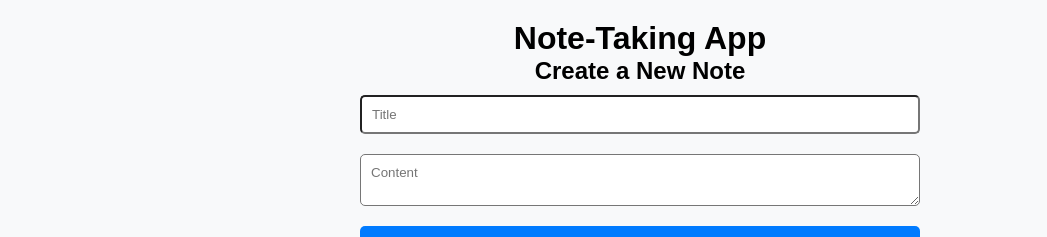
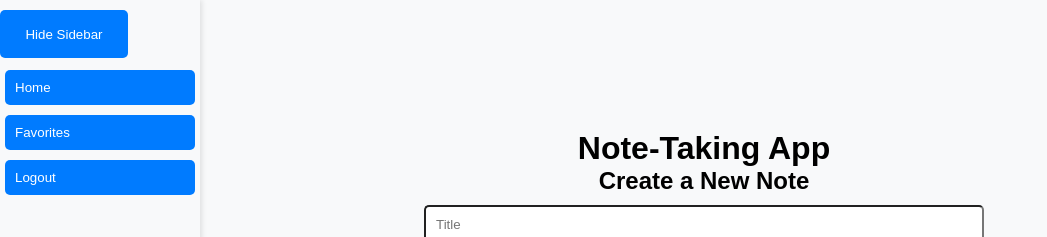
Before and after one commit to MEPRAKHAR/TARS-Assignment, a React (Create React App) app in the folder note-app/: page / in a window 1280 px wide. Shown: the top 237 px of the page, without its empty margins (0-1047 px from the left). Built offline with nearby package versions, Linux system fonts and the light colour scheme; no server answers; sample sign-in values are in the browser's storage.

Commit message:
everything except favourite button is done

```diff
--- a/note-app/src/App.css
+++ b/note-app/src/App.css
@@ -11,7 +11,7 @@ body {
   background-color: #f8f9fa;
 }
 
-.container {
+.content {
   max-width: 600px;
   margin: auto;
   padding: 20px;
@@ -129,4 +129,78 @@ button:hover {
 
 .modal-content button {
   margin-right: 10px;
+  padding: 8px 12px;
+  background-color: #007bff;
+  color: white;
+  border: none;
+  border-radius: 5px;
+  cursor: pointer;
 }
+
+.modal-content button:hover {
+  background-color: #0056b3;
+}
+
+.app-container {
+  display: flex;
+  height: 100vh;
+  top: 10%;
+}
+
+.sidebar {
+  width: 200px;
+  background-color: #f8f9fa;
+  padding: 5px;
+  box-shadow: 2px 0 5px rgba(0, 0, 0, 0.1);
+  transition: transform 0.3s ease;
+  padding-top: 60px;
+  position: fixed;
+  left: 0;
+  top:0;
+  height: 100vh;
+
+
+
+}
+
+.sidebar button {
+
+  display: block;
+  width: 100%;
+  margin: 10px 0;
+  padding: 10px;
+  background-color: #007bff;
+  color: white;
+  border: none;
+  cursor: pointer;
+  text-align: left;
+
+}
+
+.sidebar button:hover {
+  background-color: #0056b3;
+
+}
+
+.content {
+  flex-grow: 1;
+  padding: 20px;
+  overflow-y: auto;
+}
+
+.sidebar-toggle {
+  width: 10%;
+  height: 6%;
+  top: 10px;
+  left: 10px;
+  z-index: 1000;
+  padding: 10px;
+  background-color: #007bff;
+  color: white;
+  border: none;
+  cursor: pointer;
+}
+
+.sidebar-toggle:hover {
+  background-color: #0056b3;
+}
--- a/note-app/src/App.js
+++ b/note-app/src/App.js
@@ -1,5 +1,5 @@
 import React, { useState, useEffect } from 'react';
-import { BrowserRouter as Router, Routes, Route, Navigate } from 'react-router-dom';
+import { BrowserRouter as Router, Routes, Route, Navigate, useNavigate } from 'react-router-dom';
 import Login from './components/Login';
 import Register from './components/Register';
 import Home from './components/Home';
@@ -8,6 +8,12 @@ import './App.css';
 
 function App() {
   const [token, setToken] = useState(localStorage.getItem('token'));
+  const [isSidebarOpen, setIsSidebarOpen] = useState(true); // State to control sidebar visibility
+
+  const handleLogout = () => {
+    localStorage.removeItem('token');
+    setToken(null);
+  };
 
   useEffect(() => {
     const handleStorageChange = () => setToken(localStorage.getItem('token'));
@@ -18,18 +24,48 @@ function App() {
 
   return (
     <Router>
-      <div className="container">
+      <AppContent
+        token={token}
+        setToken={setToken}
+        handleLogout={handleLogout}
+        isSidebarOpen={isSidebarOpen}
+        setIsSidebarOpen={setIsSidebarOpen}
+      />
+    </Router>
+  );
+}
+
+const AppContent = ({ token, setToken, handleLogout, isSidebarOpen, setIsSidebarOpen }) => {
+  const navigate = useNavigate();
+
+  return (
+    <div className="app-container">
+      {token && (
+        <>
+          <button className="sidebar-toggle" onClick={() => setIsSidebarOpen(!isSidebarOpen)}>
+            {isSidebarOpen ? 'Hide Sidebar' : 'Show Sidebar'}
+          </button>
+          {isSidebarOpen && (
+            <div className="sidebar">
+              <button onClick={() => navigate('/')}>Home</button>
+              <button onClick={() => navigate('/favorites')}>Favorites</button>
+              <button onClick={handleLogout}>Logout</button>
+            </div>
+          )}
+        </>
+      )}
+      <div className="content">
         <h1>Note-Taking App</h1>
         <Routes>
-          {/* Redirect to login if not authenticated */}
           <Route path="/" element={token ? <MainDashboard /> : <Navigate to="/login" />} />
           <Route path="/login" element={!token ? <Login setToken={setToken} /> : <Navigate to="/" />} />
           <Route path="/register" element={!token ? <Register setToken={setToken} /> : <Navigate to="/" />} />
+          <Route path="/favorites" element={token ? <NoteList showFavorites={true} /> : <Navigate to="/login" />} />
         </Routes>
       </div>
-    </Router>
+    </div>
   );
-}
+};
 
 // Main Dashboard shows both Home (Create Notes) & NoteList (View Notes)
 const MainDashboard = () => {
--- a/note-app/src/components/NoteList.js
+++ b/note-app/src/components/NoteList.js
@@ -14,6 +14,9 @@ const NoteList = () => {
   const [imageFile, setImageFile] = useState(null);
   const navigate = useNavigate();
   const token = localStorage.getItem('token');
+  const [showFavorites, setShowFavorites] = useState(false);
+
+  const filteredNotes = showFavorites ? notes.filter(note => note.favorite) : notes;
 
   useEffect(() => {
     if (!token) {
@@ -31,7 +34,6 @@ const NoteList = () => {
       .catch(error => console.error('Error fetching notes:', error));
   }, [token, navigate]);
 
-
   const handleSearch = async (query) => {
     setSearchQuery(query);
     try {
@@ -41,6 +43,20 @@ const NoteList = () => {
       setNotes(response.data);
     } catch (error) {
       console.error('Error searching notes:', error);
+    }
+  };
+
+  const toggleFavorite = async (id) => {
+    try {
+      const note = notes.find(note => note._id === id);
+      const response = await axios.put(
+        `http://localhost:3001/api/notes/${id}`,
+        { favorite: !note.favorite },
+        { headers: { Authorization: `Bearer ${token}` } }
+      );
+      setNotes(notes.map(note => (note._id === id ? response.data : note)));
+    } catch (error) {
+      console.error('Error toggling favorite:', error);
     }
   };
 
@@ -103,13 +119,14 @@ const NoteList = () => {
   return (
     <div className="notes-container">
       <h2>My Notes</h2>
+
       <input
         type="text"
         placeholder="Search notes..."
         value={searchQuery}
         onChange={(e) => handleSearch(e.target.value)}
       />
-      {notes.map(note => (
+      {filteredNotes.map(note => (
         <div key={note._id} className="note" onClick={() => handleNoteClick(note)}>
           <h3>{note.title}</h3>
         </div>
@@ -130,6 +147,9 @@ const NoteList = () => {
             <button onClick={updateNote}>Update Note</button>
             <button onClick={() => deleteNote(selectedNote._id)}>Delete Note</button>
             <button onClick={() => copyToClipboard(selectedNote.content)}>Copy to Clipboard</button>
+            <button onClick={() => toggleFavorite(selectedNote._id)}>
+              {selectedNote.favorite ? 'Unfavorite' : 'Favorite'}
+            </button>
             <button onClick={() => setIsModalOpen(false)}>Close</button>
           </div>
         </div>
```
Also changed, not shown: note-app/src/components/Home.js (indentation only), 1 other file (tests, documents, lock files or other folders). Lines whose indentation alone changed are shown as unchanged.
